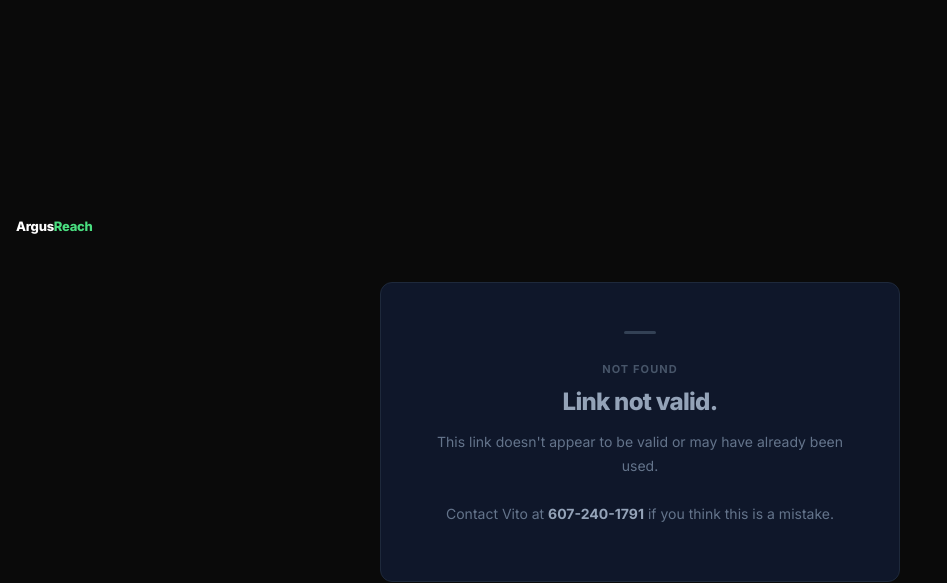
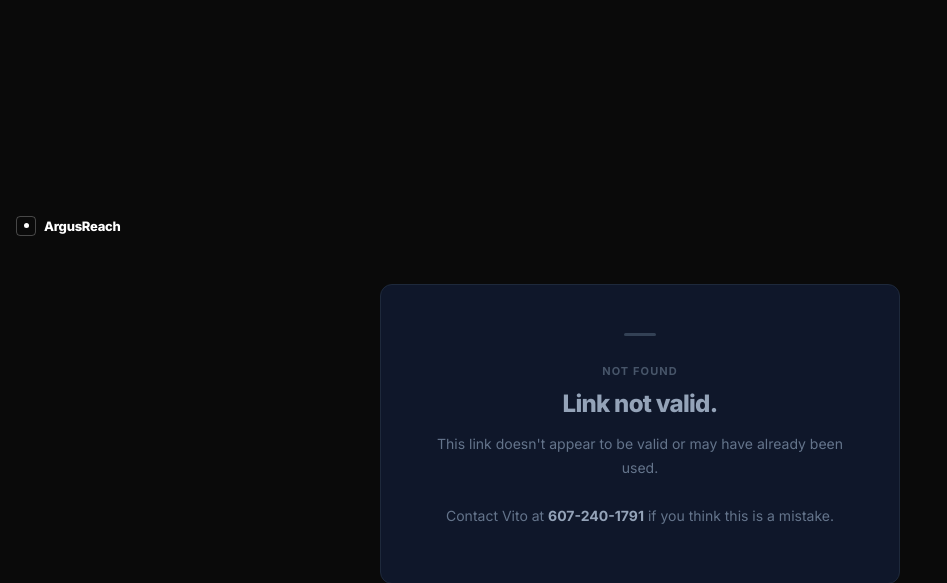
Before and after one commit to BotGob/argusreach-ops, a Flask app: page /setup/1 in a window 1280 px wide. Shown: the top 583 px of the page, without its empty margins (0-947 px from the left). Run offline with Flask 3, Linux system fonts and the light colour scheme.

Commit message:
fix: wordmark matches main site (logo-mark box + ArgusReach, no green split)

```diff
--- a/admin/templates/setup_credential.html
+++ b/admin/templates/setup_credential.html
@@ -31,8 +31,23 @@
       align-self: flex-start;
       max-width: 520px;
       width: 100%;
+      display: flex;
+      align-items: center;
+      gap: 8px;
     }
-    .wordmark em { color: #4ade80; font-style: normal; }
+    .logo-mark {
+      width: 20px; height: 20px;
+      border: 1.5px solid rgba(255,255,255,0.25);
+      border-radius: 4px;
+      display: grid;
+      place-items: center;
+      flex-shrink: 0;
+    }
+    .logo-dot {
+      width: 5px; height: 5px;
+      background: #fff;
+      border-radius: 50%;
+    }
 
     /* ── Card ── */
     .card {
@@ -215,7 +230,10 @@
 </head>
 <body>
 
-<div class="wordmark">Argus<em>Reach</em></div>
+<div class="wordmark">
+  <div class="logo-mark"><div class="logo-dot"></div></div>
+  ArgusReach
+</div>
 
 <div class="card">
 
--- a/monitor/clients.json
+++ b/monitor/clients.json
@@ -3,7 +3,7 @@
   "clients": [
     {
       "id": "argusreach",
-      "active": false,
+      "active": true,
       "onboarding_status": "dns_pending",
       "mode": "draft_approval",
       "firm_name": "ArgusReach",
@@ -51,7 +51,7 @@
       "_website": "https://www.argusreach.com",
       "_email_provider": "google",
       "_dns_provider": "",
-      "app_password": "gAAAAABpwJ1tg40SHvy2OGBrqUpacoRjsq2orahMgXLQaYgYDyY_aKfIEXC-tJ8Ck9mmGQZEuR33-lA0_GzsVFCDEX-Cdozpxa0s43xO5gbh1aRHdgTou4o=",
+      "app_password": "gAAAAABpwKXcKUEPBRGFBrqHLzhmH0uU0ASM5FVJf0-6Lh9vzBlhHUgdSdZWoM9fzrdglBEC9G38txcA2atu-PpUjkrW5IYWXEZuz9EzalVBoHkUtaVJOzs=",
       "calendly_event_slug": "",
       "sequence": [
         {
@@ -86,10 +86,10 @@
         "sequence_approved": true,
         "calendar_connected": true
       },
-      "_setup_token": "3erHDOhOh3k6ydoPekxMLvHejnvVWP2vaOTawL5cYzM",
-      "_setup_token_expires": "2026-03-30T02:00:32.849603+00:00",
-      "_setup_token_used": false,
-      "_credentials_received_at": "2026-03-23T01:54:53.441934"
+      "_setup_token": "nq5KGvaWpIZYQ-vRTSxzHMmmJCYwSF9k8Z8Ns2vLRG8",
+      "_setup_token_expires": "2026-03-30T02:29:56.180924+00:00",
+      "_setup_token_used": true,
+      "_credentials_received_at": "2026-03-22 10:30 PM ET"
     }
   ]
 }
```
